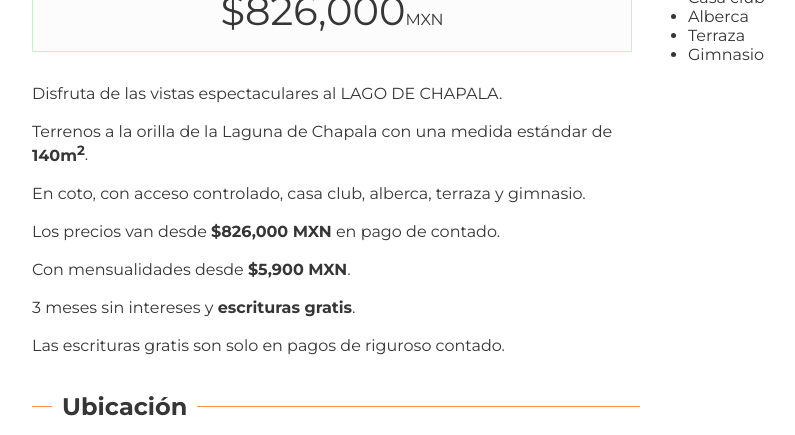
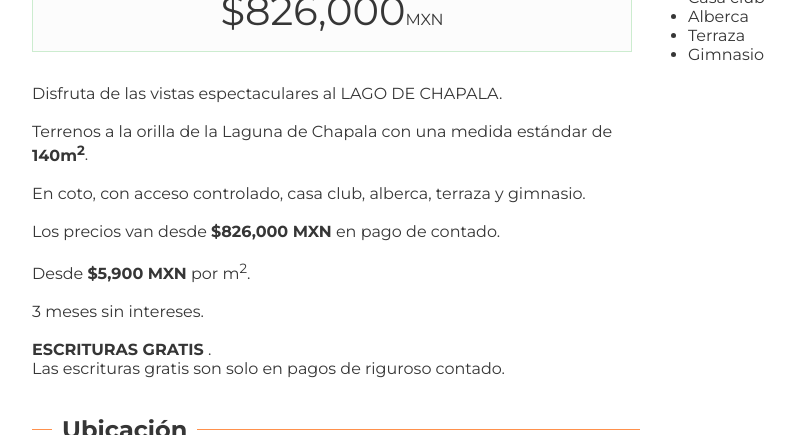
Before and after one commit to Rosten98/hogarismo, a Jekyll site: the page built from _posts/2020-10-12-chapala-ls.md, in a window 1280 px wide and 900 px high, scrolled down 1098 px, cut to the strip 0-435 px from the top of the window. Shown: the whole strip, without its empty margins (0-795 px from the left). Built offline with Jekyll 4.4.1, drawn with Linux system fonts in a browser that asks for light colours; nearby versions of some CDN libraries.

Commit message:
Fixed typo

```diff
--- a/_posts/2020-10-12-chapala-ls.md
+++ b/_posts/2020-10-12-chapala-ls.md
@@ -16,10 +16,11 @@ description: "
 <br>
 <p>Los precios van desde <b>$826,000 MXN</b> en pago de contado.</p>
 <br>
-<p>Con mensualidades desde <b>$5,900 MXN</b>.</p>
+<p>Desde <b>$5,900 MXN</b> por m<sup>2</sup>.</p>
 <br>
-<p>3 meses sin intereses y <b>escrituras gratis</b>.</p>
+<p>3 meses sin intereses.</p>
 <br>
+<p> <b>ESCRITURAS GRATIS</b> .</p>
 <p>Las escrituras gratis son solo en pagos de riguroso contado.</p>
 <br>
 "
```
